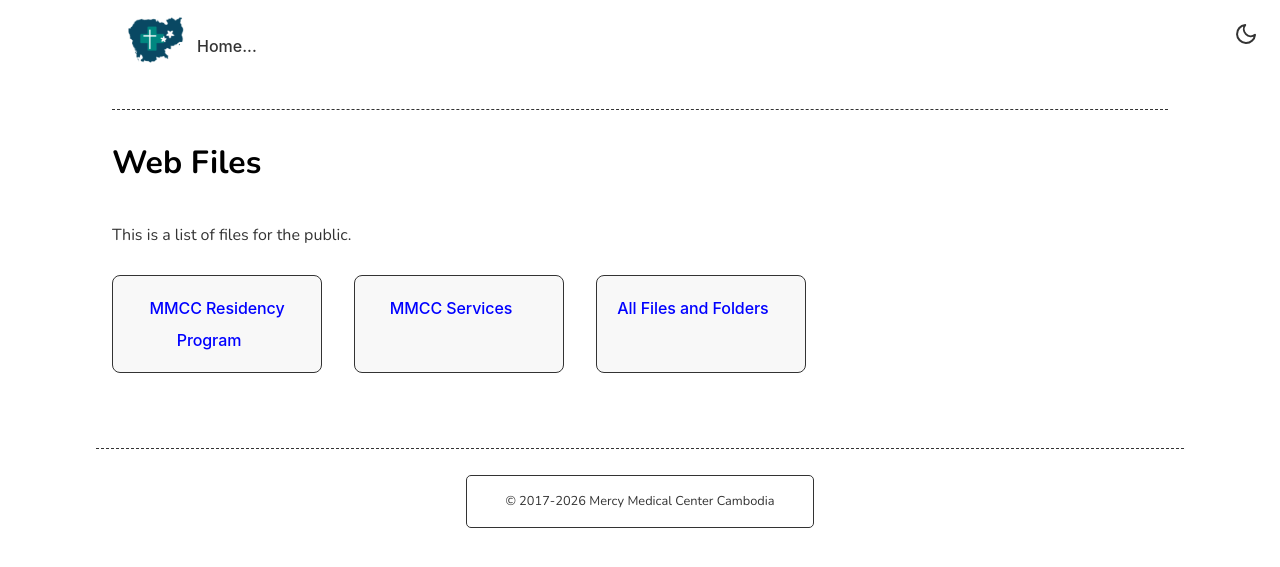
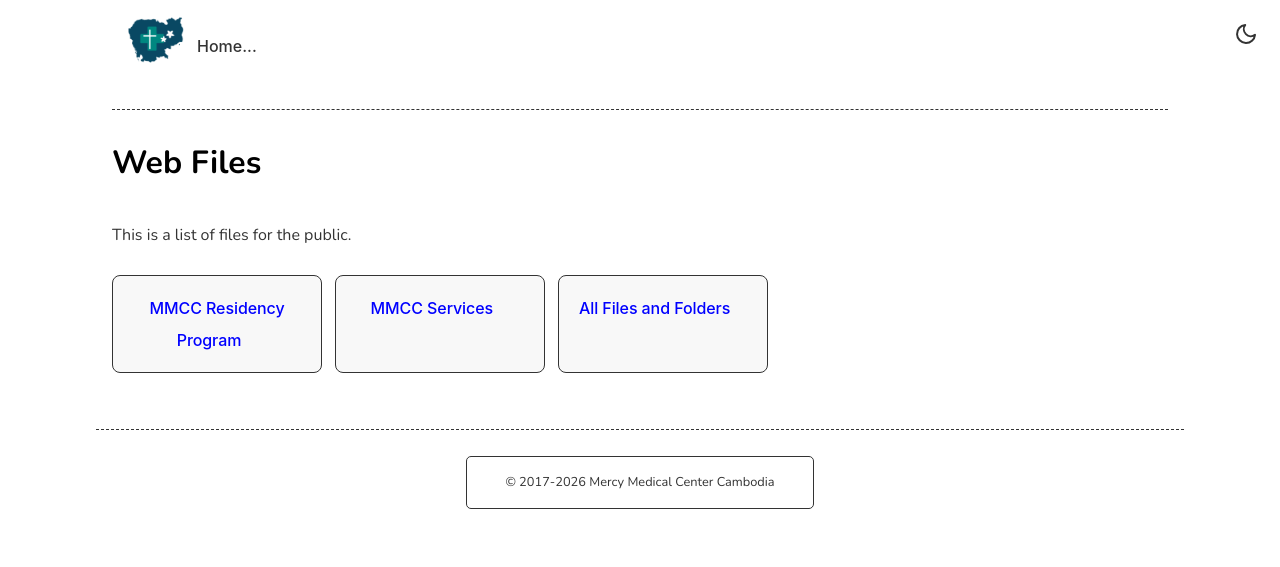
Before and after one commit to yong-lim/mmc-staff, a Jekyll site: the page built from _pages/web-files.md, in a window 1280 px wide. Shown: the top 567 px of the page. Built offline with Jekyll 4.4.1, drawn with Linux system fonts in a browser that asks for light colours.

Commit message:
Move the margin to the card css class

```diff
--- a/_pages/web-files.md
+++ b/_pages/web-files.md
@@ -13,7 +13,7 @@
 ---
 <ul class="horizontal-list">
   {% for f in page.folders %}
-    <a class="card" href="{{ page.gdrive }}{{ f.folder-id }}" style="margin: 0 1.2em 1.2em 0" target="_blank" rel="noopener noreferrer">
+    <a class="card" href="{{ page.gdrive }}{{ f.folder-id }}" target="_blank" rel="noopener noreferrer">
       <li>
         <span class="header">
           {{ f.name }}
```
